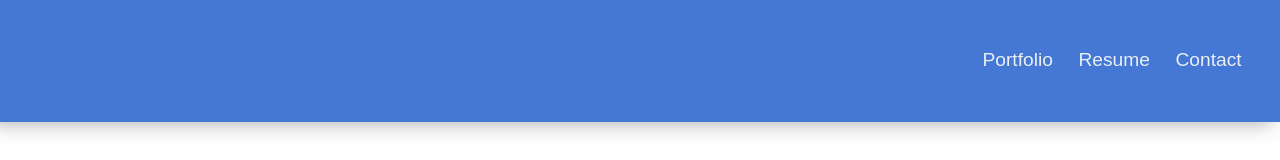
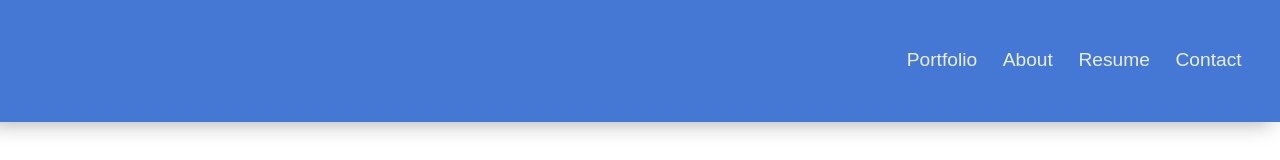
Before and after one commit to jesusnboone/react-portfolio, a React (Create React App) app: page / in a window 1280 px wide. Shown: the top 160 px of the page. Built offline with nearby package versions, Linux system fonts and the light colour scheme.

Commit message:
working on components

```diff
--- a/package.json
+++ b/package.json
@@ -6,7 +6,8 @@
   "dependencies": {
     "react": "^16.13.1",
     "react-dom": "^16.13.1",
-    "react-scripts": "3.4.1"
+    "react-scripts": "3.4.1",
+    "react-to-pdf": "0.0.13"
   },
   "scripts": {
     "start": "react-scripts start",
--- a/src/App.js
+++ b/src/App.js
@@ -1,6 +1,7 @@
 import React from 'react';
 import './App.css';
 import Nav from './components/Nav'
+import Resume from './components/Resume';
 
 
 
--- a/src/components/Nav/index.js
+++ b/src/components/Nav/index.js
@@ -9,6 +9,9 @@ function Nav(props) {
                 <nav class="navbar justify-content-end">
                     <a class="navbar-text" href="#portfolio">
                         Portfolio
+            </a>
+                    <a class="navbar-text" href="https://mail.google.com/mail/?view=cm&fs=1&to=jesusnboone@gmail.com" target="_blank">
+                        About
             </a>
                     <a class="navbar-text" href="./assets/pdf/resume_jnb.pdf" target="_blank">
                         Resume
--- a/src/components/Resume/index.js
+++ b/src/components/Resume/index.js
@@ -0,0 +1,13 @@
+import React from 'react';
+import "../../index.css";
+import resume from "../../assets/images/resume_jnb.jpg"
+
+function Resume(props) {
+    return (
+        <img src={resume} alt="Logo" />
+    )
+
+
+}
+
+export default Resume;
```
Also changed, not shown: src/assets/images/resume_jnb.jpg (added), 1 other file (tests, documents, lock files or other folders).
